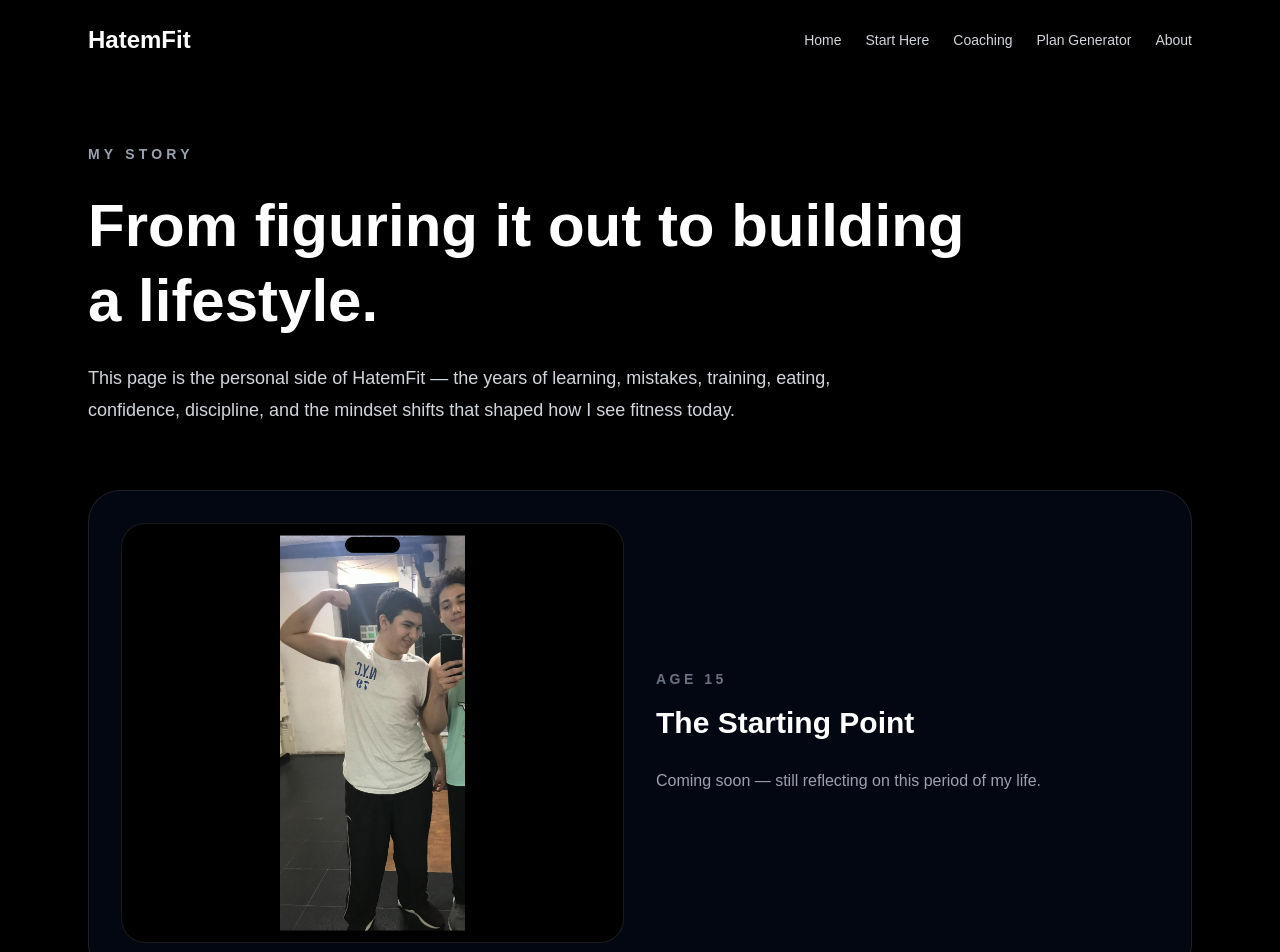
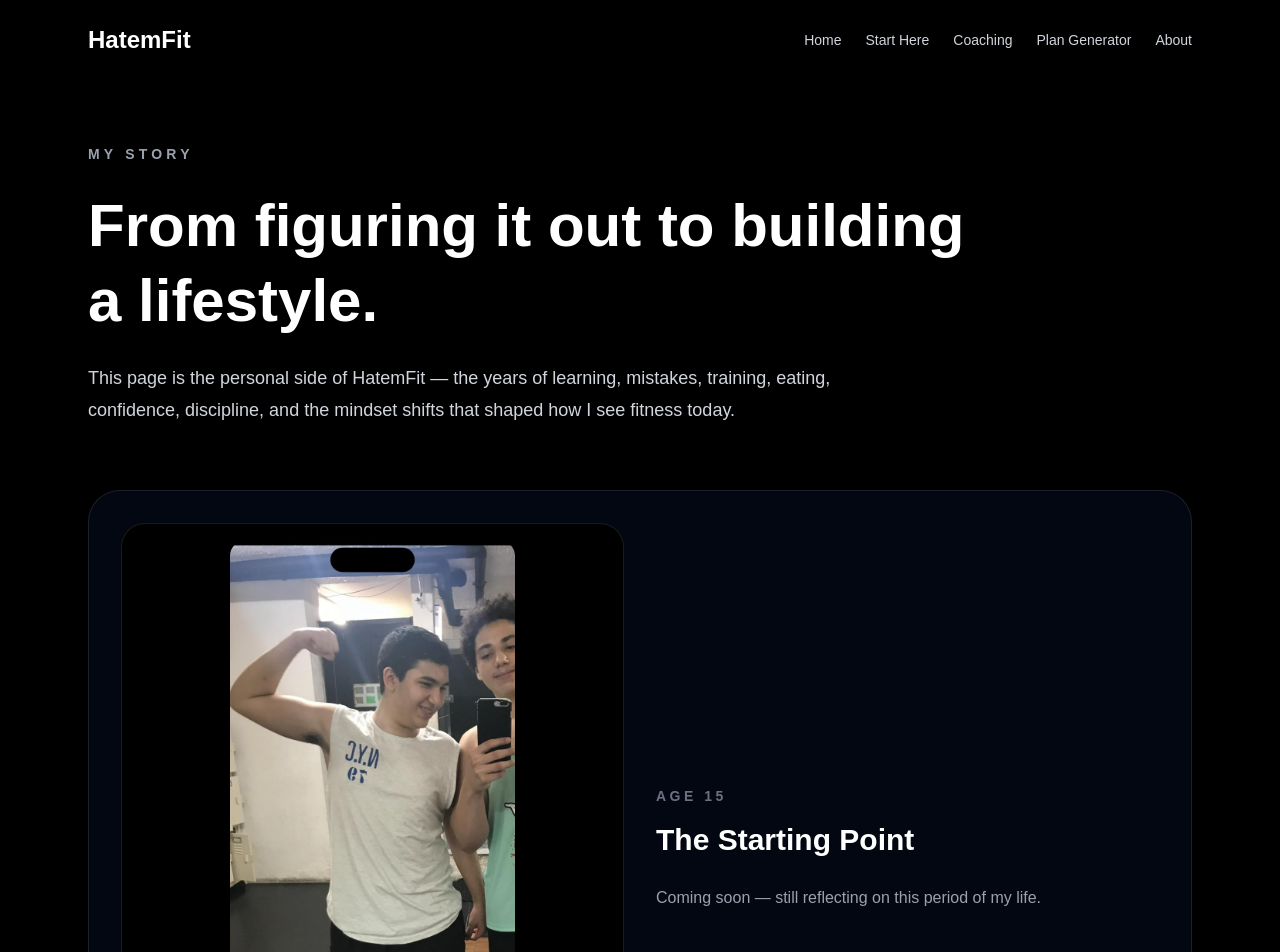
Before and after one commit to HatemCodes/HatemFit, a Next.js app: page /about in a window 1280 px wide. Shown: the top 952 px of the page. Built offline with nearby package versions, Linux system fonts and the light colour scheme.

Commit message:
Refine homepage branding

```diff
--- a/app/about/page.tsx
+++ b/app/about/page.tsx
@@ -68,15 +68,16 @@ export default function AboutPage() {
             className="grid gap-8 rounded-[2rem] border border-white/10 bg-gray-950 p-6 md:grid-cols-2 md:p-8"
           >
             <div
-              className={`relative min-h-[420px] overflow-hidden rounded-[1.5rem] border border-white/10 bg-black ${
+              className={`flex min-h-[520px] items-center justify-center rounded-[1.5rem] border border-white/10 bg-black p-4 ${
                 index % 2 === 1 ? "md:order-2" : ""
               }`}
             >
               <Image
                 src={era.image}
                 alt={`${era.title} - age ${era.age}`}
-                fill
-                className="object-contain p-2"
+                width={520}
+                height={680}
+                className="max-h-[620px] w-auto rounded-2xl object-contain"
               />
             </div>
 
```
